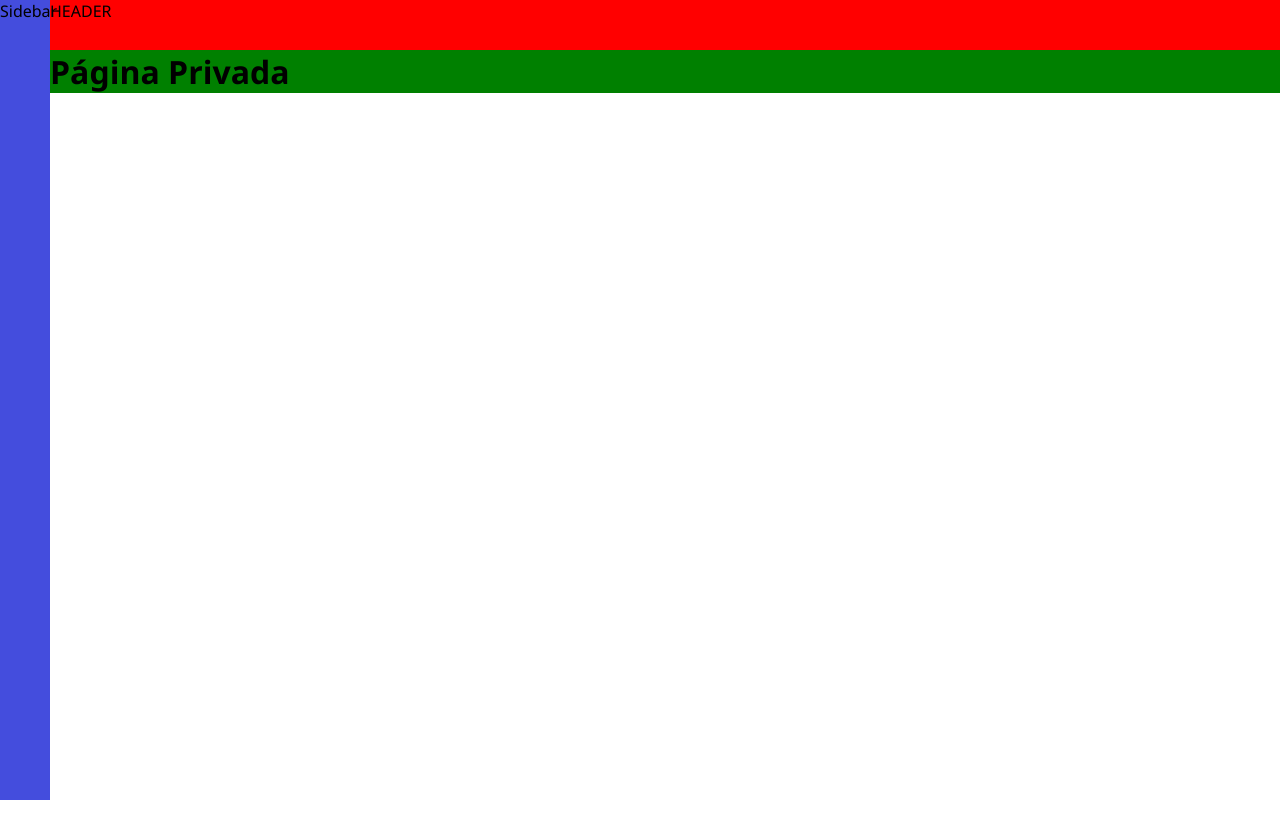
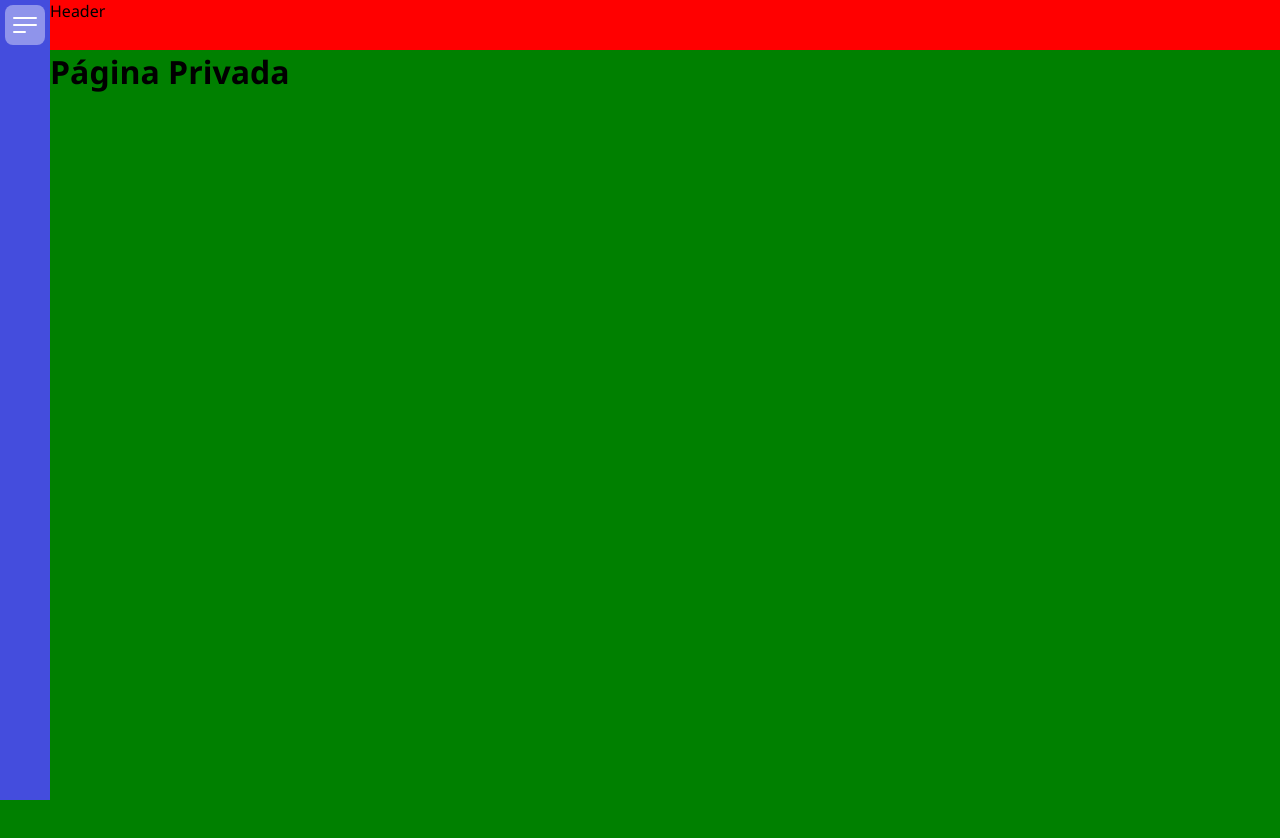
Before and after one commit to setxpro/system-admin, a React (Create React App) app: page / in a window 1280 px wide. Shown: the top 838 px of the page. Before the commit the page ends 800 px from the top, so only its background shows below. Built offline with nearby package versions, Linux system fonts and the light colour scheme.

Commit message:
created sidebar and header

```diff
--- a/src/Components/Header/index.tsx
+++ b/src/Components/Header/index.tsx
@@ -3,11 +3,7 @@ import React from "react";
 import * as C from "./styles";
 
 const Header: React.FC = () => {
-  return (
-    <C.Container>
-      <div>HEADER</div>
-    </C.Container>
-  );
+  return <C.Container>Header</C.Container>;
 };
 
 export default Header;
--- a/src/Components/Header/styles.ts
+++ b/src/Components/Header/styles.ts
@@ -3,4 +3,9 @@ import styled from "styled-components";
 export const Container = styled.div`
   height: 50px;
   background: red;
+
+  position: sticky;
+  top: 0;
+
+  z-index: 99;
 `;
--- a/src/Components/Layout/styles.ts
+++ b/src/Components/Layout/styles.ts
@@ -1,3 +1,5 @@
 import styled from "styled-components";
 
-export const Container = styled.div``;
+export const Container = styled.div`
+  height: 100vh;
+`;
--- a/src/Components/Sidebar/index.tsx
+++ b/src/Components/Sidebar/index.tsx
@@ -1,9 +1,22 @@
+import { useSidebar } from "../../Hooks/useSidebar";
 import * as C from "./styles";
 
 const Sidebar = () => {
+  const { openSidebar, wrapperSidebar } = useSidebar();
+
   return (
-    <C.Container>
-      <div>Sidebar</div>
+    <C.Container openSidebar={openSidebar}>
+      <C.BtnsTop openSidebar={openSidebar}>
+        {!openSidebar ? (
+          <div className="button-open" onClick={wrapperSidebar}>
+            <C.BarsIcon />
+          </div>
+        ) : (
+          <div className="button-close" onClick={wrapperSidebar}>
+            <C.CloseIcon />
+          </div>
+        )}
+      </C.BtnsTop>
     </C.Container>
   );
 };
--- a/src/Components/Sidebar/styles.ts
+++ b/src/Components/Sidebar/styles.ts
@@ -1,10 +1,66 @@
 import styled from "styled-components";
+import { HiOutlineBars3BottomLeft } from "react-icons/hi2";
+import { IoMdClose } from "react-icons/io";
 
-export const Container = styled.div`
-  width: 50px;
+export const Container = styled.div<{ openSidebar: boolean }>`
+  width: ${(props) => (props.openSidebar ? "200px" : "50px")};
+  transition: all 0.5s ease;
   background: #444ddd;
   position: fixed;
   left: 0;
   top: 0;
   bottom: 0;
+
+  z-index: 999;
 `;
+export const BtnsTop = styled.div<{ openSidebar: boolean }>`
+  display: flex;
+  align-items: center;
+  justify-content: ${(props) => (props.openSidebar ? "flex-end" : "center")};
+  height: 50px;
+  padding: 0 ${(props) => (props.openSidebar ? "10px" : "0px")};
+  transition: all 0.5s ease;
+
+  .button-open {
+    width: 40px;
+    height: 40px;
+    display: flex;
+    align-items: center;
+    justify-content: center;
+    border-radius: 0.5rem;
+
+    background: rgba(255, 255, 255, 0.4);
+    transition: 1s;
+    &:hover {
+      background: rgba(200, 200, 200, 0.4);
+    }
+
+    cursor: pointer;
+  }
+  .button-close {
+    width: 40px;
+    height: 40px;
+    display: flex;
+    align-items: center;
+    justify-content: center;
+    border-radius: 0.5rem;
+
+    background: rgba(255, 255, 255, 0.4);
+    transition: 1s;
+    &:hover {
+      background: rgba(200, 200, 200, 0.4);
+    }
+
+    cursor: pointer;
+  }
+`;
+export const BarsIcon = styled(HiOutlineBars3BottomLeft)`
+  font-size: 2rem;
+  margin: 0;
+  color: #fff;
+`;
+export const CloseIcon = styled(IoMdClose)`
+  font-size: 2rem;
+  margin: 0;
+  color: #fff;
+`;
--- /dev/null
+++ b/src/Contexts/SidebarContext.tsx
@@ -0,0 +1,20 @@
+import { createContext, ReactNode, useState } from "react";
+
+interface Props {
+  openSidebar: boolean;
+  wrapperSidebar: () => void;
+}
+
+export const SidebarContext = createContext({} as Props);
+
+export const SidebarProvider = ({ children }: { children: ReactNode }) => {
+  const [openSidebar, setOpenSidebar] = useState(false);
+
+  const wrapperSidebar = () => setOpenSidebar(!openSidebar);
+
+  return (
+    <SidebarContext.Provider value={{ openSidebar, wrapperSidebar }}>
+      {children}
+    </SidebarContext.Provider>
+  );
+};
--- /dev/null
+++ b/src/Hooks/useSidebar.tsx
@@ -0,0 +1,7 @@
+import { useContext } from "react";
+import { SidebarContext } from "../Contexts/SidebarContext";
+
+export const useSidebar = () => {
+  const sidebar = useContext(SidebarContext);
+  return sidebar;
+};
--- a/src/Pages/Template/index.tsx
+++ b/src/Pages/Template/index.tsx
@@ -2,17 +2,20 @@ import { ReactNode } from "react";
 import Header from "../../Components/Header";
 import Layout from "../../Components/Layout";
 import Sidebar from "../../Components/Sidebar";
+import { SidebarProvider } from "../../Contexts/SidebarContext";
 
 import * as C from "./styles";
 
 const Template = ({ children }: { children: ReactNode }) => {
   return (
     <C.Container>
-      <Sidebar />
-      <C.ContainerHeaderAndLayout>
-        <Header />
-        <Layout>{children}</Layout>
-      </C.ContainerHeaderAndLayout>
+      <SidebarProvider>
+        <Sidebar />
+        <C.ContainerHeaderAndLayout>
+          <Header />
+          <Layout>{children}</Layout>
+        </C.ContainerHeaderAndLayout>
+      </SidebarProvider>
     </C.Container>
   );
 };
--- a/src/Styles/GlobalStyles.ts
+++ b/src/Styles/GlobalStyles.ts
@@ -11,4 +11,14 @@ export default createGlobalStyle`
         font-size: calc(60% + .8vmin);
         font-family: 'Segoe UI', Tahoma, Geneva, Verdana, sans-serif;
     }
+
+    ::-webkit-scrollbar {
+        width: 4px;
+    }
+    ::-webkit-scrollbar-track {
+        background: transparent;
+    }
+    ::-webkit-scrollbar-thumb {
+        background: #AAA;
+    }
 `;
```
